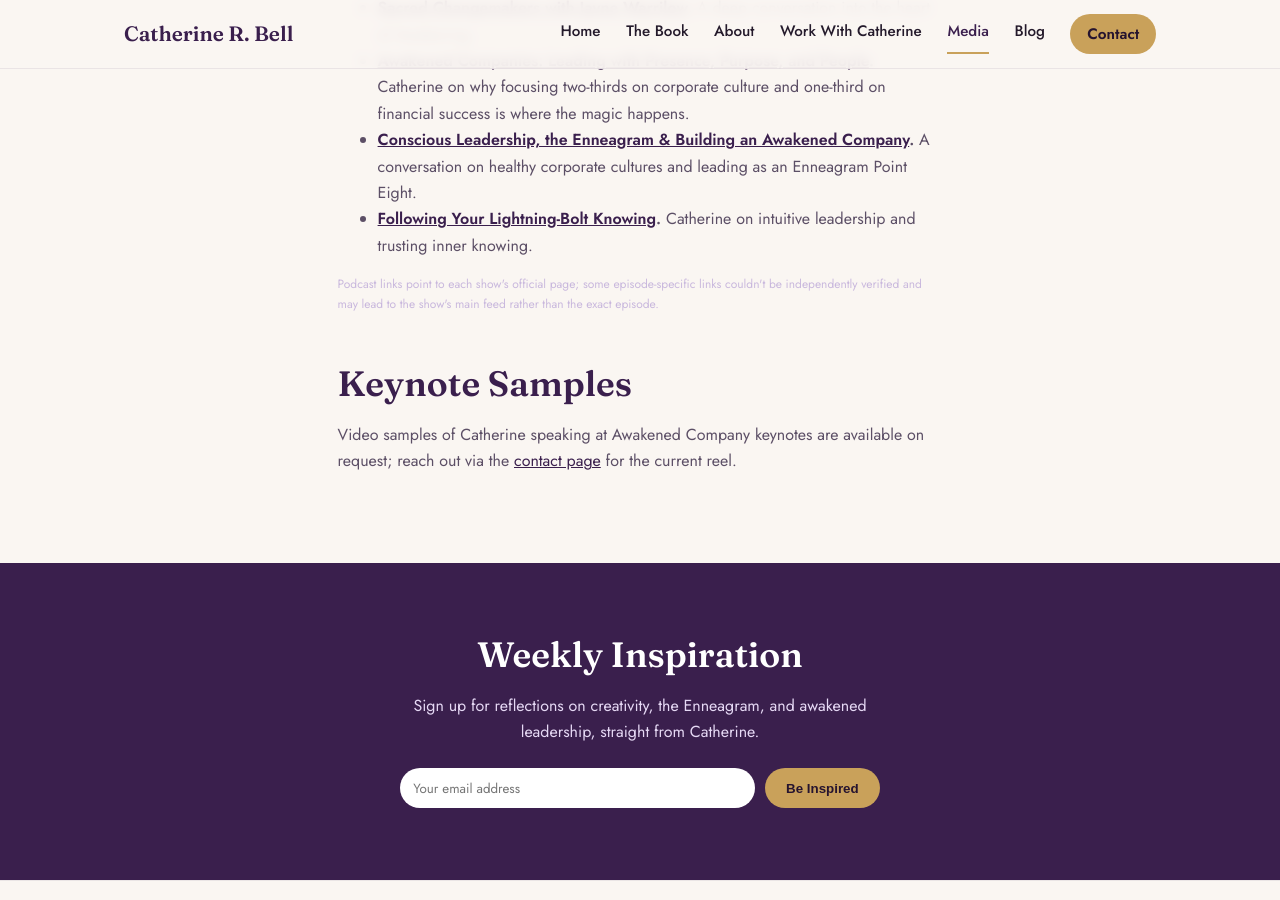
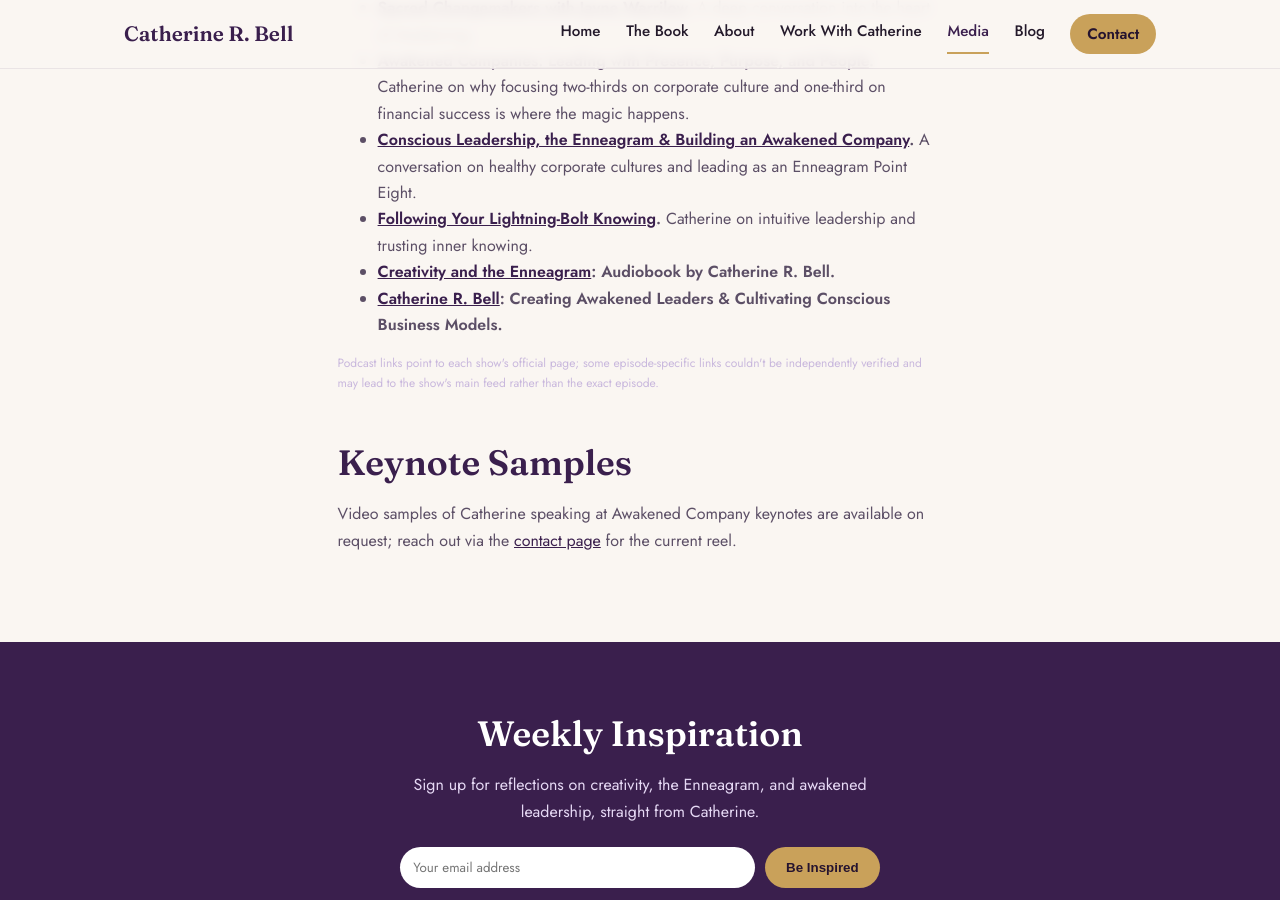
Before and after one commit to thebrownbomber-sudo/catherinerbell-site, a Jekyll site: the page built from media.html, in a window 1280 px wide and 900 px high, scrolled down 1222 px. Built offline with Jekyll 4.4.1, drawn with Linux system fonts in a browser that asks for light colours.

Commit message:
Update media.html
fix and add some pods

```diff
--- a/media.html
+++ b/media.html
@@ -17,7 +17,7 @@ permalink: "/media/"
 <div class="wrap narrow">
 <h2>Podcasts &amp; Interviews</h2>
 <ul>
-<li><strong>The Blindspot, an Enneagram Podcast: <a href="https://podcasts.apple.com/us/podcast/finding-our-way-to-center-in-relationship/id1635625250?i=1000624298702" rel="noopener" target="_blank">Finding Our Way to Centre In Relationship</a>.</strong> Catherine and Kara Nance discuss fierce compassion, how the law of three shows up in interpersonal relationships, and the importance of honoring each other's experiences.</li>
+<li><strong><span style="text-decoration: underline;">The Blindspot, an Enneagram Podcast: </span><a href="https://podcasts.apple.com/us/podcast/finding-our-way-to-center-in-relationship/id1635625250?i=1000624298702" rel="noopener" target="_blank">Finding Our Way to Centre In Relationship</a>.</strong> Catherine and Kara Nance discuss fierce compassion, how the law of three shows up in interpersonal relationships, and the importance of honoring each other's experiences.</li>
 <li><strong><a href="https://www.youtube.com/watch?v=Pe_L0xbPnrI" rel="noopener" target="_blank">Evolving Enneagram: Transmuting Anger into Love through Consent &amp; Yielding</a>.</strong> Evolving Enneagram founder Nhien Vuong interviews Catherine (Point 8) about her personal, spiritual journey with the Enneagram.</li>
 <li><strong><a href="https://www.youtube.com/watch?v=pVDQOey74pU" rel="noopener" target="_blank">Enneagram Maine Interviews</a></strong>, hosted by Michael Naylor, a conversation with "a beautiful, introspective, and magnanimous Point Eight."</li>
 <li><strong><a href="https://podcasts.apple.com/us/podcast/episode-243-catherine-bell-the-awakened-company/id1269885389?i=1000588011367" rel="noopener" target="_blank">End of the Road Podcast: The Enneagram, Buddhism, and "Higher Mind."</a></strong> Catherine speaks about how they all tie together in her life.</li>
@@ -32,6 +32,8 @@ permalink: "/media/"
 <li><strong><a href="https://podcasts.apple.com/us/podcast/catherine-bell-awakened-companies-leading-with/id1888070907?i=1000779408333" rel="noopener" target="_blank">Awakened Companies: Leading with Presence, Purpose, and People</a>.</strong> Catherine on why focusing two-thirds on corporate culture and one-third on financial success is where the magic happens.</li>
 <li><strong><a href="https://podcasts.apple.com/ca/podcast/awakened-company-with-catherine-r-bell/id1447982978?i=1000643902844" rel="noopener" target="_blank">Conscious Leadership, the Enneagram &amp; Building an Awakened Company</a>.</strong> A conversation on healthy corporate cultures and leading as an Enneagram Point Eight.</li>
 <li><strong><a href="https://awakenedcompany.com/2026/01/15/the-intuitive-leader-podcast-2/" rel="noopener" target="_blank">Following Your Lightning-Bolt Knowing</a>.</strong> Catherine on intuitive leadership and trusting inner knowing.</li>
+  <li><strong><a href="https://podcasts.apple.com/gb/podcast/creativity-and-the-enneagram-audiobook-by-catherine-r-bell/id6821685635?i=1000795721812" rel="noopener" target="_blank">Creativity and the Enneagram</a>: Audiobook by Catherine R. Bell.</strong></li>
+<li><strong><a href="https://podcasts.apple.com/gb/podcast/catherine-r-bell-creating-awakened-leaders-cultivating/id1367175172?i=1000651669169" rel="noopener" target="_blank">Catherine R. Bell</a>: Creating Awakened Leaders &amp; Cultivating Conscious Business Models.</strong></li>
 </ul>
 <p class="form-note">Podcast links point to each show's official page; some episode-specific links couldn't be independently verified and may lead to the show's main feed rather than the exact episode.</p>
 <h2>Keynote Samples</h2>
```
